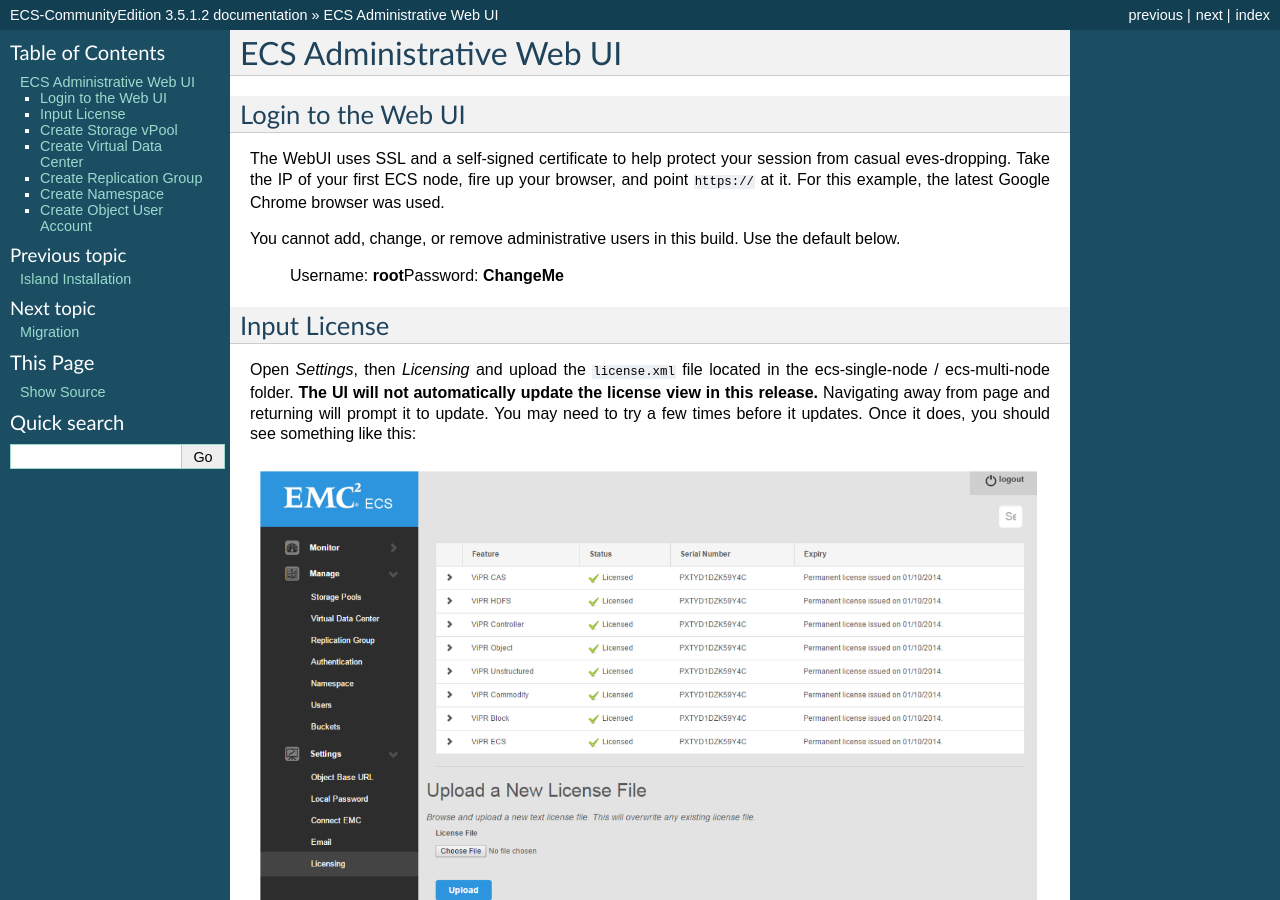
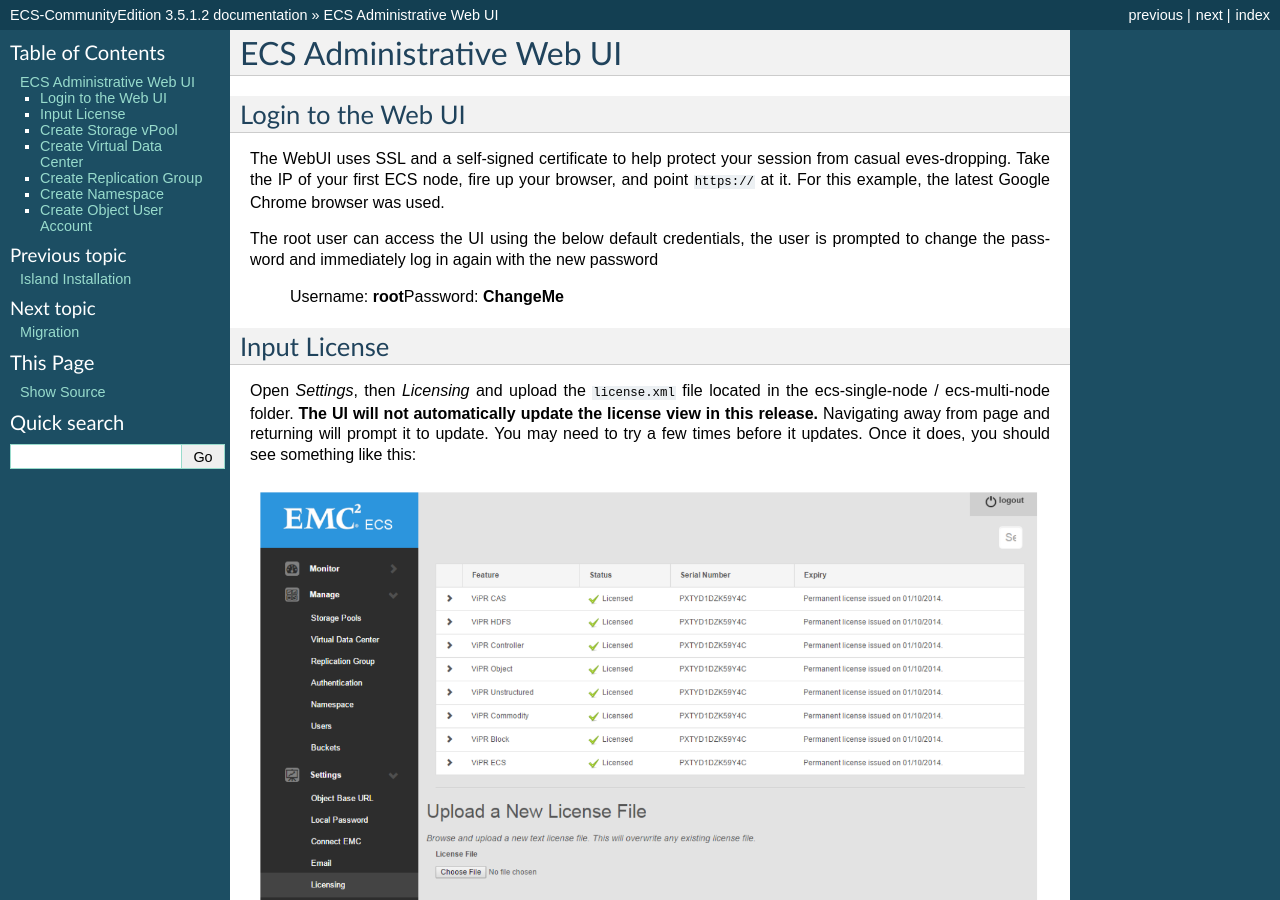
Before and after one commit to EMCECS/ECS-CommunityEdition, a Sphinx documentation site: the page built from docs/source/use/ECS-UI-Web-Interface.rst, in a window 1280 px wide and 900 px high. Built offline with Sphinx 7.4.7, drawn with Linux system fonts in a browser that asks for light colours.

Commit message:
doc-change for review
The root user can access the UI using the below default credentials, the user is prompted to change the password and immediately log in again with the new password

```diff
--- a/docs/source/use/ECS-UI-Web-Interface.rst
+++ b/docs/source/use/ECS-UI-Web-Interface.rst
@@ -9,8 +9,7 @@
 fire up your browser, and point ``https://`` at it. For this example,
 the latest Google Chrome browser was used.
 
-You cannot add, change, or remove administrative users in this build.
-Use the default below.
+The root user can access the UI using the below default credentials, the user is prompted to change the password and immediately log in again with the new password
 
     Username: **root**\ Password: **ChangeMe**
 
```
